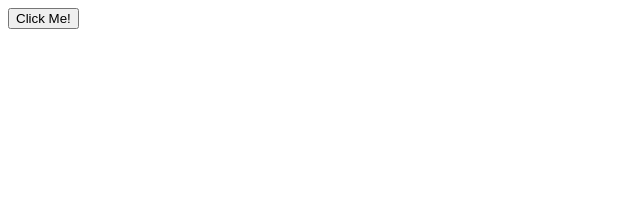
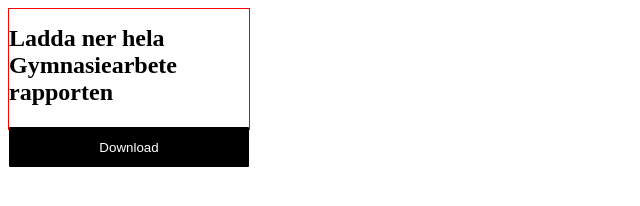
Before and after one commit to Maahxxx/ljudfiler-gymnasiearbete, a plain HTML site: page index.html in a window 1280 px wide. Shown: the whole page, without its empty margins (0-640 px from the left). Drawn offline with Linux system fonts and the light colour scheme.

Commit message:
downloadmaybe

```diff
--- a/index.css
+++ b/index.css
@@ -0,0 +1,28 @@
+#downloadbutton1 {
+    width: 30vh;
+    height: 5vh;
+    background-color: black;
+    border: none;
+    border-radius: 1px;
+    text-decoration: none;
+    position: relative;
+    top: 5px;
+}
+
+
+#downloadlink {
+    text-decoration: none;
+    color: white;
+}
+
+#rapport{
+    height: 15vh;
+    width: 30vh;
+    border: 1px solid red;
+}
+
+
+#laddaner {
+    color: black;
+    font-size: 24px;
+}
--- a/index.html
+++ b/index.html
@@ -5,10 +5,19 @@
     <meta http-equiv="X-UA-Compatible" content="IE=edge">
     <meta name="viewport" content="width=device-width, initial-scale=1.0">
     <title>Undersökning Ljudfiler</title>
+
+    <link rel="stylesheet" href="index.css"></link>
 </head>
 <body>
 
-    <button type="button">Click Me!</button>
+
+
+    <div id="rapport">
+        <h1 id="laddaner">Ladda ner hela Gymnasiearbete rapporten</h1>
+        <button id="downloadbutton1"type="button"><a id="downloadlink"href="files\Ljudfiler-Rapport-Max-Ignatius.pdf" download="Ljudfiler-Rapport-Max-Ignatius">Download</a></button>
+    </div>
+
+
 
 </body>
 </html>
```
Also changed, not shown: 1 other file.
